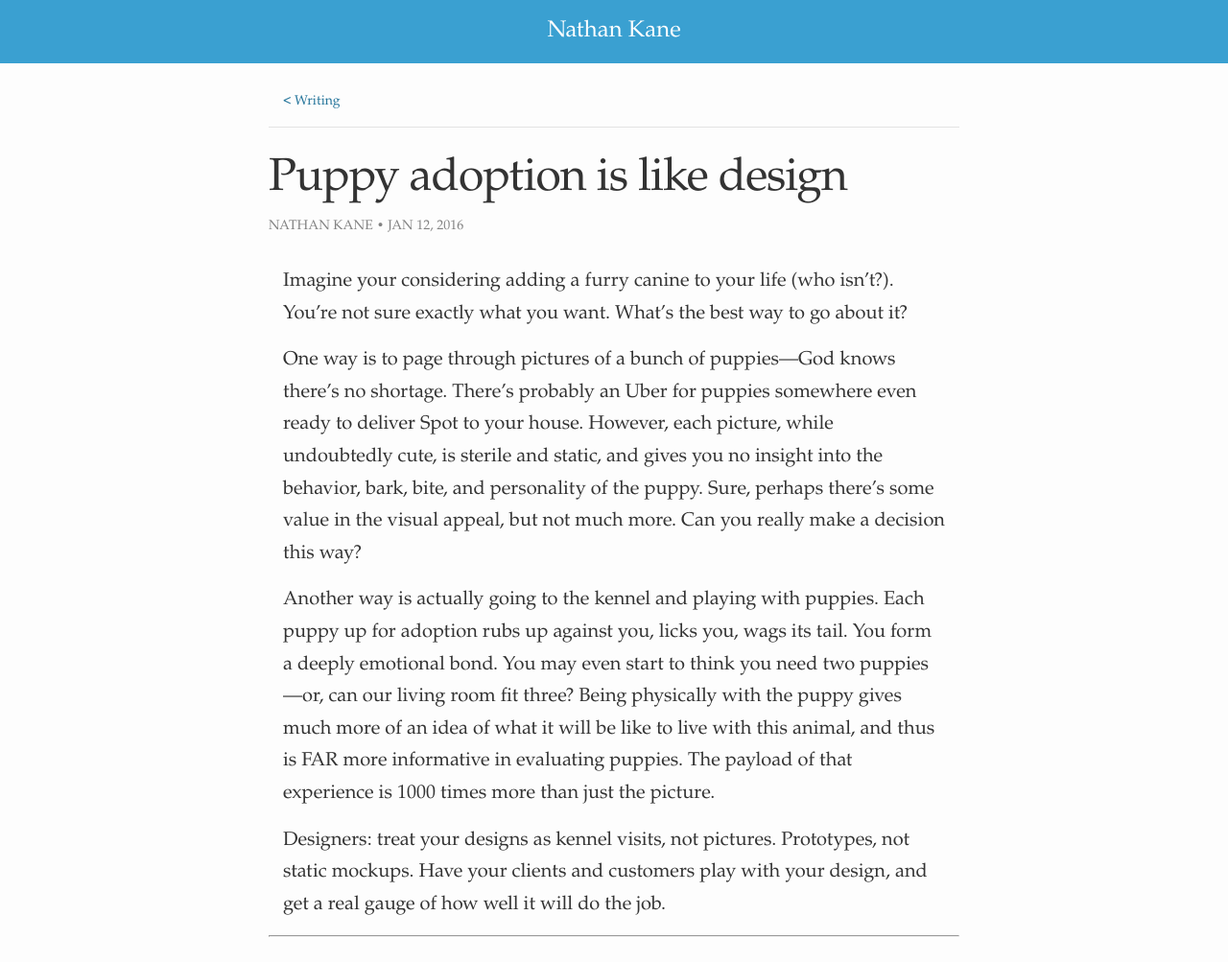
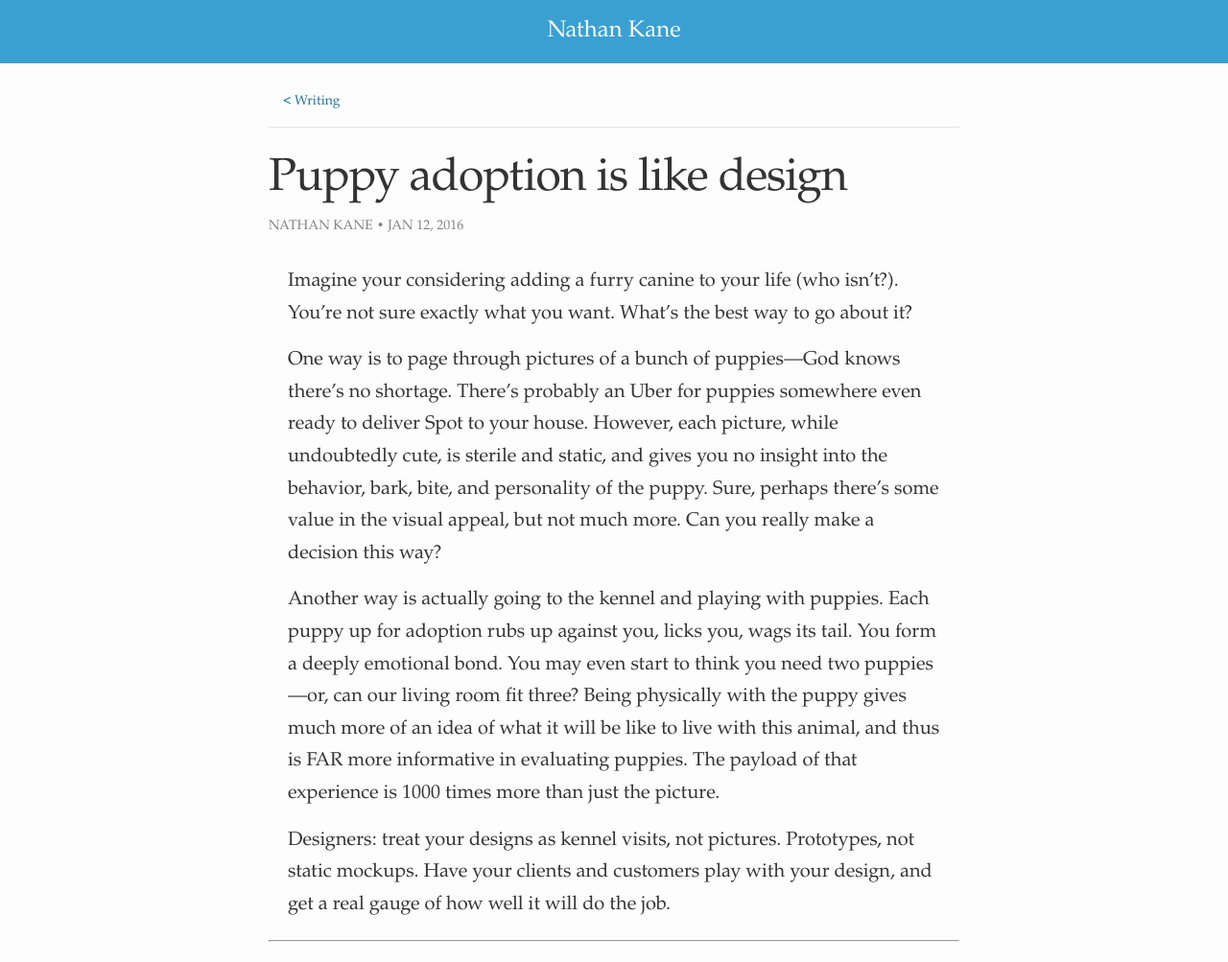
Before and after one commit to kanenathan213/kanenathan213.github.io, a Jekyll site: the page built from _posts/2016-01-12-puppy-adoption-is-like-design.md, in a window 1280 px wide. Shown: the whole page at 96% size. Built offline with Jekyll 4.4.1, drawn with Linux system fonts in a browser that asks for light colours; comment, search, counter and statistics services are not loaded.

Commit message:
remove underscore

```diff
--- a/_sass/_layout.scss
+++ b/_sass/layout.scss
@@ -430,7 +430,7 @@
   line-height: 2.1rem;
   word-break: break-word;
   word-wrap: break-word;
-  margin: 15px;
+  margin: 20px;
 
   @include breakpoint($xs) {
     font-size: 1rem;
```
Also changed, not shown: about.md (+0 -1 lines).
